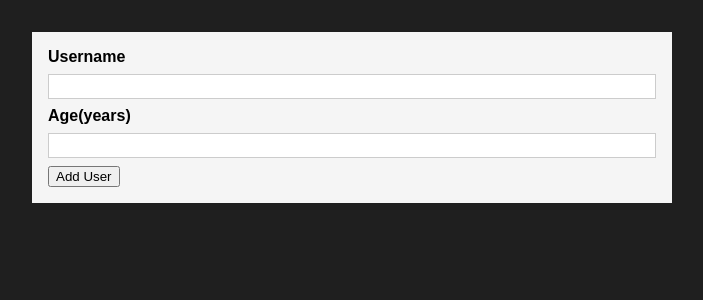
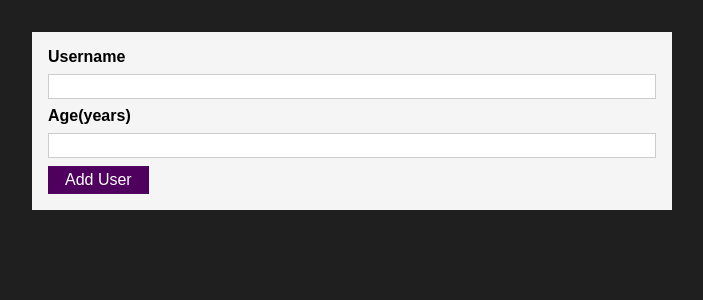
Before and after one commit to konnan933/userRecorder, a React (Create React App) app: page / in a window 1280 px wide. Shown: the top 300 px of the page, without its empty margins (288-991 px from the left). Built offline with nearby package versions, Linux system fonts and the light colour scheme.

Commit message:
saját Button hozzáadva

```diff
--- a/src/components/UI/Button.js
+++ b/src/components/UI/Button.js
@@ -2,8 +2,16 @@ import React from "react";
 
 import classes from "./Button.module.css";
 
-function Button() {
-  return <button className={classes.button}></button>;
+function Button(props) {
+  return (
+    <button
+      className={classes.button}
+      type={props.type || Button}
+      onClick={props.onClick}
+    >
+      {props.children}
+    </button>
+  );
 }
 
 export default Button;
--- a/src/components/Users/AddUser.js
+++ b/src/components/Users/AddUser.js
@@ -1,3 +1,4 @@
+import Button from "../UI/Button";
 import Card from "../UI/Card";
 import classes from "./AddUser.module.css";
 
@@ -13,7 +14,7 @@ function Adduser(props) {
         <input id="username" type="text"></input>
         <label htmlFor="username">Age(years)</label>
         <input id="username" type="number"></input>
-        <button type="submit">Add User</button>
+        <Button type="submit">Add User</Button>
       </form>
     </Card>
   );
```
